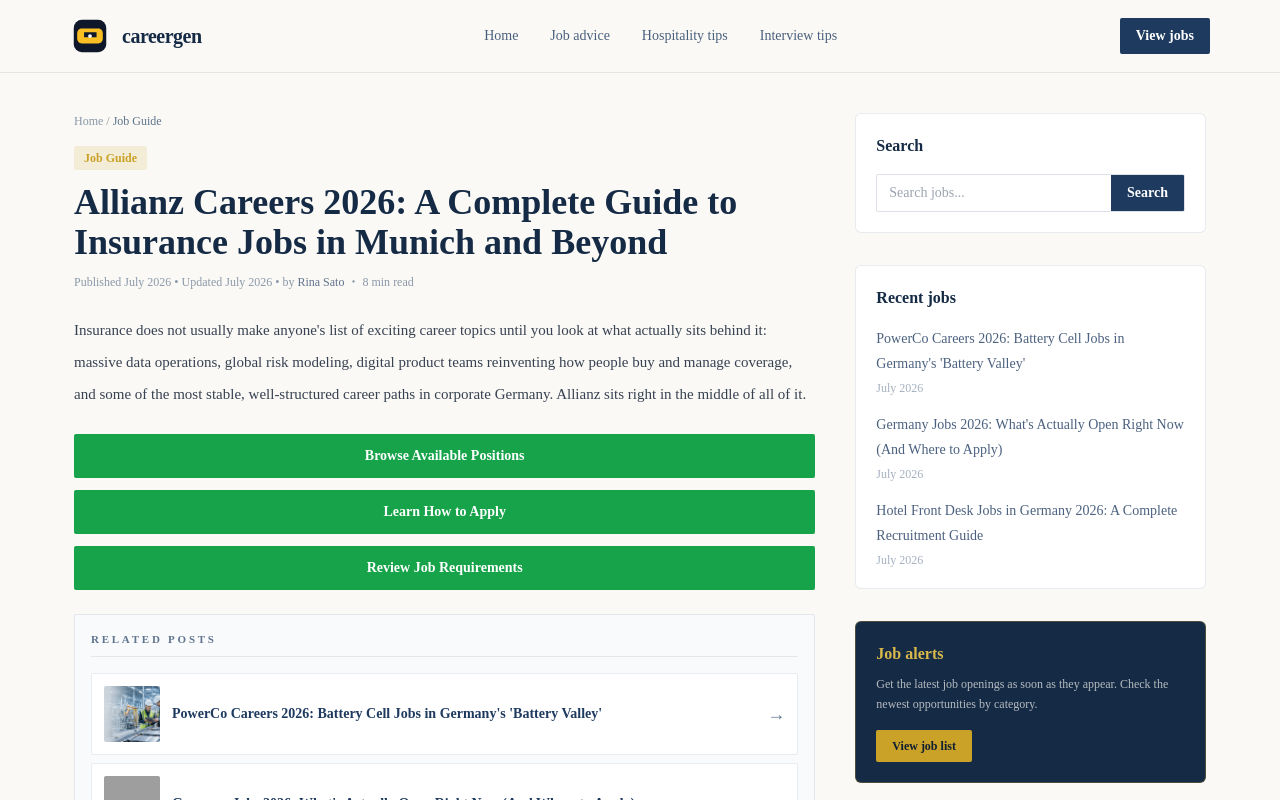
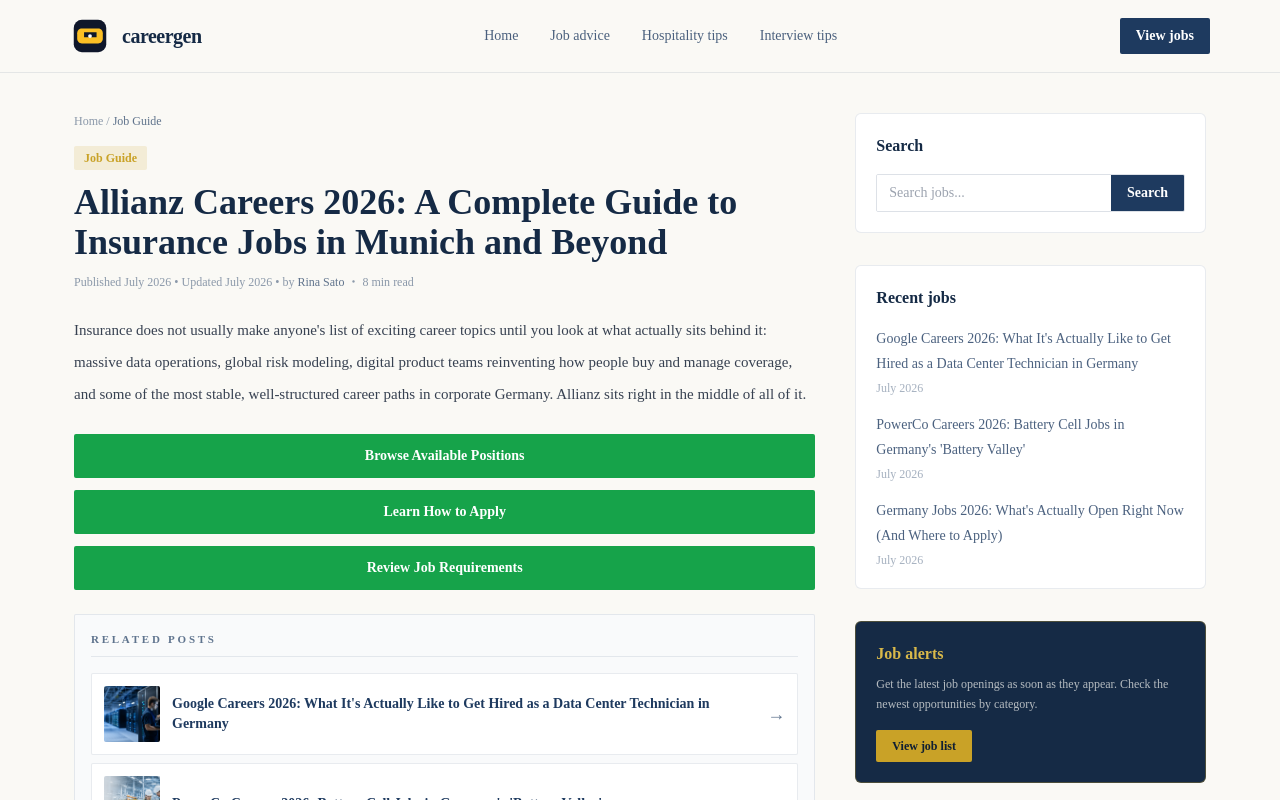
Before and after one commit to csharjeel360-eng/careergen.online, a Next.js app: page /jobs/allianz-careers-germany in a window 1280 px wide. Shown: the top 800 px of the page. Built offline with nearby package versions, Linux system fonts and the light colour scheme; grey boxes are pictures that could not be loaded.

Commit message:
Initial commit

```diff
--- a/data/jobs.ts
+++ b/data/jobs.ts
@@ -62,6 +62,105 @@ export interface Job {
 
 export const jobs: Job[] = [
   {
+    slug: "google-data-center-technician-germany",
+    title: "Google Careers 2026: What It's Actually Like to Get Hired as a Data Center Technician in Germany",
+    category: "Job Guide",
+    excerpt:
+      "Google's Frankfurt data center technician roles offer a hands-on way into a global tech employer for candidates who can handle hardware, networking and shift-based operations.",
+    coverImage: "/Google Careers 2026.png",
+    publishedDate: "July 2026",
+    updatedDate: "July 2026",
+    readTime: "5 min",
+    author: {
+      name: "Rina Sato",
+      role: "Career Editor",
+      avatar:
+        "https://images.unsplash.com/photo-1494790108377-be9c29b29330?auto=format&fit=crop&w=200&q=80",
+      bio: "Rina Sato writes practical career guides for international job seekers and helps readers understand hiring trends in Germany and beyond.",
+    },
+    intro:
+      "There's a specific kind of satisfaction in knowing the servers behind half the internet's daily traffic are running because you kept them alive. For anyone considering a career move to Germany in 2026, Google's data center operations team is one of the more overlooked entry points into one of the world's biggest tech employers — and Frankfurt is currently hiring.",
+    ctaButtons: [
+      { label: "Browse Available Positions", href: "/jobs/germany-jobs-2026" },
+      { label: "Learn How to Apply", href: "/jobs/job-advice-career-tips-2026" },
+      { label: "Review Job Requirements", href: "/jobs/google-data-center-technician-germany" },
+    ],
+    sections: [
+      {
+        heading: "The Company Behind the Infrastructure",
+        paragraphs: [
+          "Google has one of the largest engineering footprints of any US company in Europe, with core product and infrastructure work spread across Zurich, London, Munich, Dublin, and increasingly Frankfurt. The Frankfurt site sits inside Germany's largest data center hub — a region chosen for its dense fiber connectivity and proximity to the DE-CIX internet exchange, one of the busiest in the world.",
+          "Behind the polished consumer products, it's technicians on the floor who keep the physical hardware running. It is a role where the work is tangible: racks, cables, and machines you can put your hands on, in service of infrastructure that runs at a genuinely massive scale.",
+        ],
+      },
+      {
+        heading: "Where the Jobs Actually Are",
+        paragraphs: [
+          "This isn't a desk-and-laptop role — it's hands-on, shift-based, physical work inside a live data center environment.",
+        ],
+        list: [
+          "Data center deployment and infrastructure operations",
+          "Hardware diagnostics and component-level repair",
+          "Server and networking equipment maintenance",
+          "End-of-life equipment teardown and decommissioning",
+        ],
+      },
+      {
+        heading: "What Google Is Actually Looking For",
+        paragraphs: [
+          "There's no single background that gets hired into this role, but the posting is fairly specific about the baseline: hands-on repair experience, comfort with hardware and networking troubleshooting, and the physical stamina the job actually requires.",
+        ],
+        list: [
+          "Experience with component-level repair and troubleshooting on technical equipment",
+          "Ability to diagnose issues across operating systems, server hardware, or networking protocols",
+          "Physical capability to lift/move 50lb (23kg) equipment over extended periods",
+          "Flexibility for non-standard hours, including nights, weekends, and holidays",
+          "Nice to have: a bachelor's degree or equivalent experience, 2 years diagnosing OS/hardware/networking issues, Unix/Linux familiarity, prior data center or NOC experience, and the ability to work well within a team under shifting priorities.",
+        ],
+      },
+      {
+        heading: "What Working There Actually Feels Like",
+        paragraphs: [
+          "Like most large-scale tech employers, Google's data center roles come with a compensation structure and benefits package built for retention, not just base pay.",
+        ],
+        list: [
+          "Base salary in the €70,000–€72,000 range",
+          "15% bonus target on top of base",
+          "Equity opportunities",
+          "Standard Google benefits package",
+        ],
+      },
+      {
+        heading: "How to Actually Get Hired",
+        paragraphs: [
+          "The application path is the same one Google uses across its infrastructure roles: apply online, get screened for the technical and physical requirements, and move through interviews focused on hands-on troubleshooting scenarios rather than whiteboard coding.",
+        ],
+        list: [
+          "Visit Google's careers page and search for Data Center Technician roles in Frankfurt.",
+          "Submit your application and resume through the online portal.",
+          "Complete a recruiter screen focused on hands-on hardware and troubleshooting experience.",
+          "Go through technical and physical-requirement assessments if selected.",
+          "Prepare visa or relocation paperwork if moving to Germany from abroad.",
+          "Complete onboarding and site-specific safety training before starting shifts.",
+        ],
+      },
+    ],
+    salaryTable: [
+      { role: "Data Center Technician", pay: "€70,000–€72,000 per year" },
+      { role: "Data Center Technician (+ 15% bonus target)", pay: "~€80,500–€82,800 total target comp" },
+    ],
+    applySteps: [
+      "Visit Google's careers page and search for Data Center Technician roles in Frankfurt.",
+      "Submit your application and resume through the online portal.",
+      "Complete a recruiter screen focused on hands-on hardware and troubleshooting experience.",
+      "Go through technical and physical-requirement assessments if selected.",
+      "Prepare visa or relocation paperwork if moving to Germany from abroad.",
+      "Complete onboarding and site-specific safety training before starting shifts.",
+    ],
+    careersPageLink:
+      "https://www.google.com/about/careers/applications/jobs/results/97466935221854918-data-center-technician",
+  },
+  {
     slug: "powerco-careers-germany",
     title: "PowerCo Careers 2026: Battery Cell Jobs in Germany's 'Battery Valley'",
     category: "Job Guide",
```
Also changed, not shown: public/Google Careers 2026.png (added).
